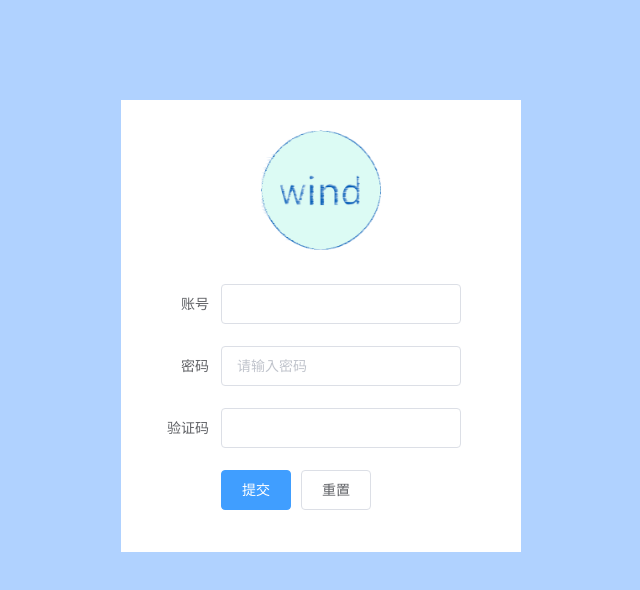
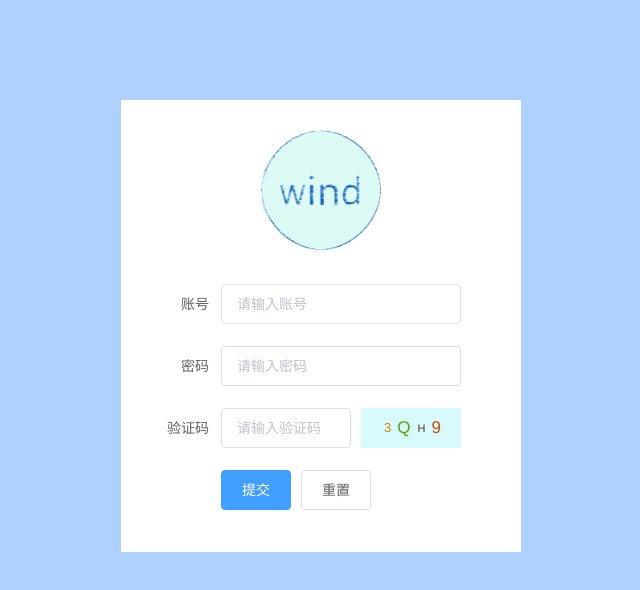
Before and after one commit to Solitarywind/BlogBackstage_Solitarywind, a Vue app: page /login in a window 1280 px wide. Shown: the top 590 px of the page, without its empty margins (319-959 px from the left). Built offline with nearby package versions, Linux system fonts and the light colour scheme; what mavon-editor would draw is missing.

Commit message:
'新增了导航守卫和登录正则'

```diff
--- a/package.json
+++ b/package.json
@@ -49,6 +49,9 @@
       "no-console": "off",
       "import/prefer-default-export": "off",
       "no-unused-vars": "off"
+    },
+    "globals":{
+      "error": true
     }
   },
   "browserslist": [
--- /dev/null
+++ b/src/assets/css/login.css
@@ -0,0 +1,26 @@
+.loginUg {
+  width: 100%;
+  height: 100%;
+  background-color: rgba(96, 164, 255, 0.5);
+  padding-top: 100px;
+}
+.loginUg .loginCont {
+  width: 400px;
+  padding: 20px;
+  box-sizing: border-box;
+  margin: 0px auto;
+  background: #fff;
+}
+.loginUg .loginCont .logo {
+  text-align: center;
+  margin: 10px 0px 30px;
+}
+.loginUg .loginCont .logo .logoImg {
+  width: 120px;
+  height: 120px;
+}
+.loginUg .loginCont .elinput {
+  width: 240px;
+}
+
+/*# sourceMappingURL=login.css.map */
--- a/src/assets/css/var.scss
+++ b/src/assets/css/var.scss
@@ -2,7 +2,7 @@ $success:#67c23a; //成功
 $error:#f56c6c;// 危险、错误
 $warning: #dc6a12; //警告
 $info:#909399; //成功
-$themeBg:#60a4ff7f; //主题背景色
+$themeBg: rgba(96, 164, 255, 0.5); //主题背景色
 $themeWord: #1186fd;//主题字体颜色
 $gray:#b4b8bc; // 灰色
 $dark:#202020; // 深色
--- /dev/null
+++ b/src/components/Login/VerifiCode.vue
@@ -0,0 +1,80 @@
+<template>
+    <div class="codeBox" :style="`width:${codeWidth};height:${codeHeight};`" @click="refreshCpde">
+        <span v-for="(item,index) in codeList" :key="index"
+        :style="getStyle(item)">
+             {{item.code}}
+        </span>
+    </div>
+</template>
+
+<script>
+export default {
+  name: 'VerifiCode',
+  props: {
+    codeWidth: {
+      type: String,
+      default: '100px',
+    },
+    codeHeight: {
+      type: String,
+      default: '40px',
+    },
+    length: {
+      type: Number,
+      default: 4,
+    },
+  },
+  data() {
+    return {
+      codeList: [],
+    };
+  },
+  mounted() {
+    this.createCode();
+  },
+  methods: {
+    // 验证码刷新
+    refreshCpde() {
+      this.createCode();
+    },
+    createCode() {
+      const len = this.length;
+      const codeList = [];
+      const charts = 'ABCDEFGHJKMNPQRSTWXYZabcdefhijkmnprstwxyz0123456789';
+      const charsLen = charts.length;
+      for (let i = 0; i < len; i += 1) {
+        const rgb = [Math.round(Math.random() * 220),
+          Math.round(Math.random() * 240), Math.random(Math.random() * 200)];
+        codeList.push({
+          code: charts.charAt(Math.floor(Math.random() * charsLen)),
+          color: `rgb(${rgb})`,
+          fontSize: `1${[Math.floor(Math.random() * 10)]}px`,
+          padding: `${[Math.floor(Math.random() * 10)]}px`,
+          transform: `routate(${Math.floor(Math.random() * 90
+            - Math.floor(Math.random() * 90))}deg)`,
+        });
+      }
+      this.codeList = codeList;
+      this.$emit('updataCode', codeList.map((item) => item.code).join(''));
+    },
+    getStyle(data) {
+      return `color:${data.color};font-size:${data.fontSize};
+             padding:${data.padding}; transform:${data.transform}
+            `;
+    },
+  },
+};
+</script>
+
+<style lang="scss" scoped>
+  .codeBox{
+    display: flex;
+    justify-content: center;
+    align-items: center;
+    cursor: pointer;
+    background: #d8fafd;
+    span{
+      display: inline-block;
+    }
+  }
+</style>
--- a/src/router/index.js
+++ b/src/router/index.js
@@ -1,8 +1,8 @@
 import Vue from 'vue';
 import VueRouter from 'vue-router';
-
 import 'nprogress/nprogress.css';
 import { start, done, configure } from 'nprogress';
+import store from '../store/index';
 
 Vue.use(VueRouter);
 
@@ -38,15 +38,15 @@ const routes = [
   {
     path: '/',
     name: 'Home',
-    mate: {
-      name: '首页',
-      isLogin: true,
-    },
     component: getPageComponent(() => import('../views/Home.vue')),
     children: [
       {
         path: '/',
         name: 'Page',
+        meta: {
+          name: '首页',
+          isLogin: true,
+        },
         component: getPageComponent(() => import('../views/Page/Page.vue')),
       },
     ],
@@ -54,7 +54,7 @@ const routes = [
   {
     path: '/about',
     name: 'About',
-    mate: {
+    meta: {
       name: '关于我们',
       isLogin: true,
     },
@@ -63,7 +63,7 @@ const routes = [
   {
     path: '/login',
     name: 'Login',
-    mate: {
+    meta: {
       name: '个人登录',
       isLogin: false,
     },
@@ -77,7 +77,17 @@ const router = new VueRouter({
   // base: process.env.BASE_URL,
   routes,
 });
-
+router.beforeEach((to, from, next) => {
+  console.log(to, from);
+  if (to.meta.isLogin) {
+    if (!store.state['Login/userinfo']) {
+      next('/Login');
+    } else {
+      next();
+    }
+  }
+  next();
+});
 router.afterEach(() => {
   window.scrollTo(0, 0);
 });
--- /dev/null
+++ b/src/store/Login.js
@@ -0,0 +1,18 @@
+export default {
+  namespaced: true,
+  state: {
+    userinfo: {},
+  },
+  mutations: {
+    getUserinfo(state, userInfo) {
+      state.userinfo = userInfo;
+    },
+  },
+  actions: {
+    login({ commit }, userinfo) {
+      if (userinfo) {
+        commit('getUserinfo', userinfo);
+      }
+    },
+  },
+};
--- a/src/store/index.js
+++ b/src/store/index.js
@@ -1,15 +1,11 @@
 import Vue from 'vue';
 import Vuex from 'vuex';
+import Login from './Login';
 
 Vue.use(Vuex);
 
 export default new Vuex.Store({
-  state: {
-  },
-  mutations: {
-  },
-  actions: {
-  },
   modules: {
+    Login,
   },
 });
--- a/src/views/Login/Login.vue
+++ b/src/views/Login/Login.vue
@@ -4,23 +4,26 @@
           <div class="logo">
               <img class="logoImg" src="../../assets/WindLogo.png" alt="">
           </div>
-          <el-form :model="loginUser" status-icon
+          <el-form :model="loginUser" status-icon :rules="loginRules"
            ref="ruleForm" label-width="80px" class="demo-ruleForm">
             <el-form-item label="账号" prop="account">
-              <el-input class="elinput" plplaceholder="请输入账号"
-               v-model="loginUser.account" autocomplete="off"></el-input>
+              <el-input class="elinput" placeholder="请输入账号" clearable
+               v-model.trim="loginUser.account" autocomplete="off" />
             </el-form-item>
-            <el-form-item label="密码" prop="checkPass">
+            <el-form-item label="密码" prop="pass">
               <el-input class="elinput" type="password" placeholder="请输入密码"
-               v-model="loginUser.pass"  autocomplete="off"></el-input>
+               v-model="loginUser.pass" clearable  autocomplete="off" />
             </el-form-item>
-            <el-form-item label="验证码" prop="age">
-              <el-input class="elinput" plplaceholder="请输入验证码"
-               v-model.number="loginUser.age"></el-input>
+            <el-form-item  label="验证码" prop="code">
+              <div class="elitem">
+                <el-input class="elcode" placeholder="请输入验证码"
+                          v-model="loginUser.code" clearable />
+                <VerifiCode ref="ficode" @updataCode="updataCode"/>
+              </div>
             </el-form-item>
             <el-form-item>
-              <el-button type="primary">提交</el-button>
-              <el-button>重置</el-button>
+              <el-button @click="sumbitLogin('ruleForm')" type="primary">提交</el-button>
+              <el-button @click="resetLogin('ruleForm')">重置</el-button>
             </el-form-item>
           </el-form>
        </div>
@@ -28,20 +31,95 @@
 </template>
 
 <script>
+import VerifiCode from '../../components/Login/VerifiCode.vue';
+
 export default {
   name: 'Login',
+  components: { VerifiCode },
   data() {
+    const setAccout = (rule, value, callback) => {
+      if (!value) {
+        return callback(new Error('账号不可为空'));
+      }
+
+      const reg = /^[_|A-Za-z0-9]+$/;
+      if (!reg.test(value)) {
+        return callback(new Error('账号只能为英文数字下划线'));
+      }
+      return callback();
+    };
+    const setPass = (rule, value, callback) => {
+      if (!value) {
+        return callback(new Error('密码不可为空'));
+      }
+      if (value.length < 6) {
+        return callback(new Error('密码长度不能少于6位'));
+      }
+      const reg = /^[_|A-Za-z0-9]+$/;
+      if (!reg.test(value)) {
+        return callback(new Error('密码只能为英文数字下划线'));
+      }
+      return callback();
+    };
+    const setCode = (rule, value, callback) => {
+      if (!value) {
+        return callback(new Error('验证码不可为空'));
+      }
+
+      if (value.length !== 4) {
+        return callback(new Error('验证码长度为4位'));
+      }
+
+      const reg = /^[A-Za-z]+$/;
+      if (!reg.test(value)) {
+        return callback(new Error('验证码只能为英文'));
+      }
+      return callback();
+    };
     return {
       loginUser: {
         account: '',
         pass: '',
-        age: '',
+        code: '',
+      },
+      loginRules: {
+        account: [{
+          validator: setAccout,
+          trigger: 'blur',
+        }],
+        pass: [{
+          validator: setPass,
+          trigger: 'blur',
+        }],
+        code: [{
+          validator: setCode,
+          trigger: 'blur',
+        }],
       },
     };
+  },
+  methods: {
+    updataCode(val) {
+      console.log(val);
+    },
+    resetLogin() {
+
+    },
+    sumbitLogin() {
+      console.log(this.loginUser);
+    },
   },
 };
 </script>
 
 <style lang="scss" scoped>
 @import '../../assets/css/login.scss';
+  .elitem{
+    display: flex;
+    .elcode{
+      width: 130px;
+      margin-right: 10px;
+    }
+  }
+
 </style>
```
Also changed, not shown: src/assets/css/page.css (+56 -4 lines), 2 other files (tests, documents, lock files or other folders).
